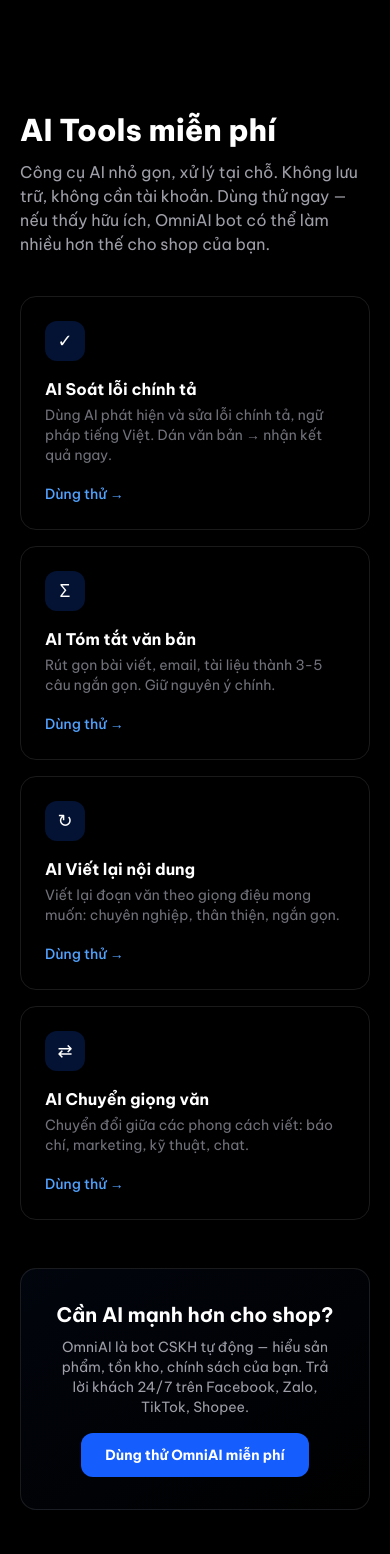
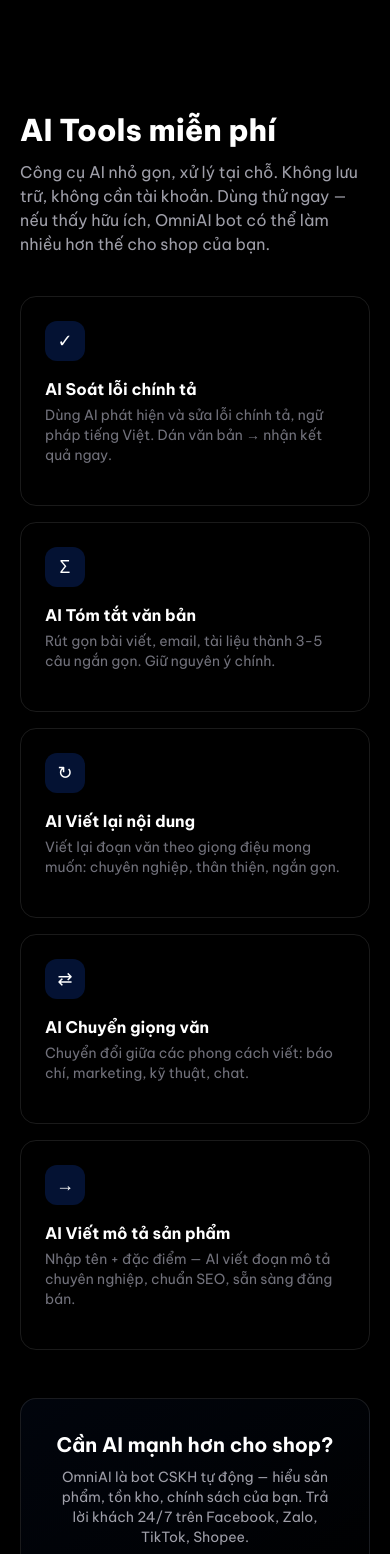
Before and after one commit to baonckh/omni-dashboard, a Next.js app: page /tools in a window 390 px wide. Shown: the top 1554 px of the page. Built offline with nearby package versions, Linux system fonts and the light colour scheme; no server answers.

Commit message:
ponytail: add tool #5 AI viết mô tả sản phẩm, card link dynamic

```diff
--- a/src/app/tools/page.tsx
+++ b/src/app/tools/page.tsx
@@ -33,6 +33,12 @@ const tools = [
     desc: "Chuyển đổi giữa các phong cách viết: báo chí, marketing, kỹ thuật, chat.",
     icon: "⇄",
   },
+  {
+    name: "AI Viết mô tả sản phẩm",
+    desc: "Nhập tên + đặc điểm — AI viết đoạn mô tả chuyên nghiệp, chuẩn SEO, sẵn sàng đăng bán.",
+    icon: "→",
+    href: "/tools/viet-mo-ta-san-pham",
+  },
 ];
 
 export default function ToolsPage() {
@@ -48,22 +54,13 @@ export default function ToolsPage() {
 
         <div className="grid md:grid-cols-2 gap-4 mb-12">
           {tools.map((t) => (
-            <div
-              key={t.name}
-              className="rounded-2xl border border-white/10 p-6 hover:border-blue-500/30 transition-colors"
-            >
+            <Link key={t.name} href={t.href || "/register"} className="block rounded-2xl border border-white/10 p-6 hover:border-blue-500/30 transition-colors group cursor-pointer">
               <div className="w-10 h-10 rounded-xl bg-blue-600/20 flex items-center justify-center text-lg mb-4">
                 {t.icon}
               </div>
               <h2 className="font-bold mb-1">{t.name}</h2>
               <p className="text-sm text-zinc-500 mb-4">{t.desc}</p>
-              <Link
-                href="/register"
-                className="text-sm font-medium text-blue-400 hover:text-blue-300"
-              >
-                Dùng thử →
-              </Link>
-            </div>
+            </Link>
           ))}
         </div>
 
--- /dev/null
+++ b/src/app/tools/viet-mo-ta-san-pham/page.tsx
@@ -0,0 +1,76 @@
+import Link from "next/link";
+
+export const metadata = {
+  title: "AI Viết mô tả sản phẩm miễn phí — OmniAI",
+  description:
+    "Công cụ AI viết mô tả sản phẩm bán hàng online. Nhập tên + đặc điểm → AI viết đoạn mô tả chuyên nghiệp, chuẩn SEO. Miễn phí, không lưu trữ.",
+  openGraph: {
+    title: "AI Viết mô tả sản phẩm — OmniAI",
+    description:
+      "Viết mô tả sản phẩm bán hàng bằng AI. Miễn phí, không cần đăng nhập.",
+    url: "https://omni-dashboard-tau.vercel.app/tools/viet-mo-ta-san-pham",
+  },
+};
+
+export default function ToolPage() {
+  return (
+    <main className="min-h-screen bg-black text-white">
+      <div className="max-w-3xl mx-auto px-5 pt-28 pb-16">
+        <h1 className="text-3xl font-extrabold mb-3">
+          AI Viết mô tả sản phẩm
+        </h1>
+        <p className="text-zinc-400 mb-8">
+          Nhập tên sản phẩm và đặc điểm — AI viết đoạn mô tả chuyên nghiệp, chuẩn SEO, sẵn sàng đăng bán.
+          Miễn phí, không lưu trữ.
+        </p>
+
+        <div className="rounded-2xl border border-white/10 p-6 mb-6">
+          <label className="block text-sm font-medium mb-2">
+            Tên sản phẩm
+          </label>
+          <input
+            type="text"
+            placeholder="VD: Áo thun cotton nam tay ngắn"
+            className="w-full px-4 py-3 rounded-xl bg-white/5 border border-white/10 text-white placeholder:text-zinc-600 mb-4 focus:outline-none focus:border-blue-500/50"
+          />
+          <label className="block text-sm font-medium mb-2">
+            Đặc điểm (màu sắc, chất liệu, kích thước, công dụng...)
+          </label>
+          <textarea
+            rows={4}
+            placeholder="VD: Chất liệu cotton 100%, form regular fit, 5 màu, phù hợp mặc hàng ngày, đi làm, đi chơi"
+            className="w-full px-4 py-3 rounded-xl bg-white/5 border border-white/10 text-white placeholder:text-zinc-600 mb-4 focus:outline-none focus:border-blue-500/50"
+          />
+          <button
+            type="button"
+            className="px-6 py-3 rounded-xl bg-blue-600 font-bold text-sm hover:bg-blue-500 transition-colors"
+          >
+            Viết mô tả
+          </button>
+        </div>
+
+        <div className="rounded-2xl border border-white/10 p-6 mb-12 text-center bg-gradient-to-br from-blue-600/5 to-transparent">
+          <p className="text-sm text-zinc-400 mb-4">
+            Viết mô tả cho từng sản phẩm thủ công tốn thời gian?
+            OmniAI tự động viết mô tả cho TOÀN BỘ danh mục — đồng bộ Facebook, Zalo, TikTok.
+          </p>
+          <Link
+            href="/register"
+            className="inline-flex px-6 py-3 rounded-xl bg-blue-600 font-bold text-sm hover:bg-blue-500 transition-colors"
+          >
+            Dùng thử OmniAI miễn phí
+          </Link>
+        </div>
+
+        <div className="grid md:grid-cols-2 gap-3">
+          <Link
+            href="/tools"
+            className="text-center p-4 rounded-xl border border-white/10 hover:border-white/20 transition-colors text-sm text-zinc-400 hover:text-white"
+          >
+            ← Tất cả công cụ
+          </Link>
+        </div>
+      </div>
+    </main>
+  );
+}
```
